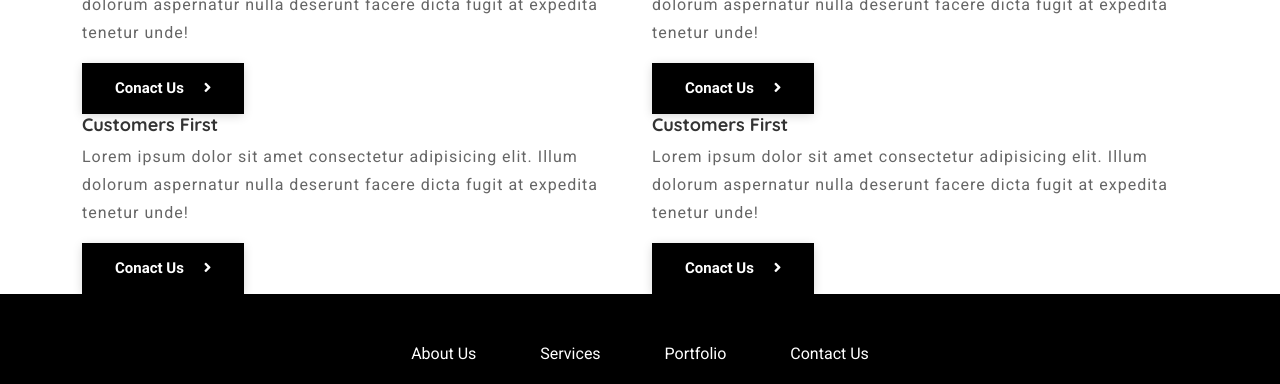
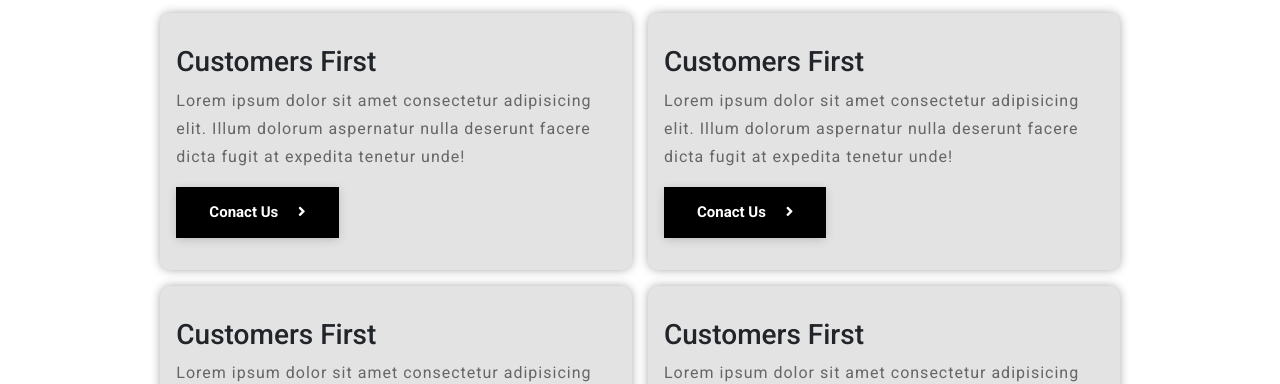
Before and after one commit to DakhaniUsman/eclipsedigitals, a plain HTML site: page about-us.html in a window 1280 px wide. Shown: the part 755-1139 px from the top of the page. Drawn offline with nearby package versions, Linux system fonts and the light colour scheme.

Commit message:
about us page

```diff
--- a/about-us.html
+++ b/about-us.html
@@ -85,11 +85,11 @@
             <p class="about-us-para">We are a creative studio that specializes in providing high-quality design and branding solutions to businesses and individuals. Our team is composed of talented designers, developers, and marketers.!</p>
           </div>
           <div class="row">
-              <div class="col-lg-3">
+              <div class="col-lg-3 col-md-4">
                 <p><b>SOMETHING</b> <br>  WHAT WE DO</p>
                 <img src="./assets/img/design-arrow.png" alt="design arrow">
               </div>
-              <div class="col-lg-3">
+              <div class="col-lg-3 col-md-4">
                 <ul>
                   <li>Content Creation</li>
                   <li>Branding</li>
@@ -98,7 +98,7 @@
                   <li>Animation</li>
                 </ul>
               </div>
-              <div class="col-lg-3">
+              <div class="col-lg-3 col-md-4">
                 <ul>
                   <li>Content Creation</li>
                   <li>Branding</li>
@@ -113,14 +113,14 @@
      </section>
 
      <section id="values">
-      <div class="container">
+      <div class="container wrapper">
         <div class="row text-center">
           <h2>Our Core Values</h2>
           <p>We break down barriers so team can focus on what matters - working together to create products their customers love.</p>
         </div>
-        <div class="row value-cards">
-          <div class="col-lg-6 value-card">
-            <h4>Customers First</h4>
+        <div class="row value-cards justify-content-center">
+          <div class="col-lg-5 value-card ">
+            <h3>Customers First</h3>
             <p>Lorem ipsum dolor sit amet consectetur adipisicing elit. Illum dolorum aspernatur nulla deserunt facere dicta fugit at expedita tenetur unde!</p>
             <button class="main-btn">
               <a href="#">
@@ -128,8 +128,8 @@
               </a>
             </button>
           </div>
-          <div class="col-lg-6 value-card">
-            <h4>Customers First</h4>
+          <div class="col-lg-5 value-card">
+            <h3>Customers First</h3>
             <p>Lorem ipsum dolor sit amet consectetur adipisicing elit. Illum dolorum aspernatur nulla deserunt facere dicta fugit at expedita tenetur unde!</p>
             <button class="main-btn">
               <a href="#">
@@ -137,8 +137,8 @@
               </a>
             </button>
           </div>
-          <div class="col-lg-6 value-card">
-            <h4>Customers First</h4>
+          <div class="col-lg-5 value-card">
+            <h3>Customers First</h3>
             <p>Lorem ipsum dolor sit amet consectetur adipisicing elit. Illum dolorum aspernatur nulla deserunt facere dicta fugit at expedita tenetur unde!</p>
             <button class="main-btn">
               <a href="#">
@@ -146,8 +146,8 @@
               </a>
             </button>
           </div>
-          <div class="col-lg-6 value-card">
-            <h4>Customers First</h4>
+          <div class="col-lg-5 value-card">
+            <h3>Customers First</h3>
             <p>Lorem ipsum dolor sit amet consectetur adipisicing elit. Illum dolorum aspernatur nulla deserunt facere dicta fugit at expedita tenetur unde!</p>
             <button class="main-btn">
               <a href="#">
--- a/css/style.css
+++ b/css/style.css
@@ -495,3 +495,15 @@ h1 {
   font-weight: 900;
   color: white !important;
 }
+
+.value-cards{
+
+  gap: 1em;
+}
+
+.value-card{
+  padding: 2em 1em;
+  background-color: #e4e3e3;
+  box-shadow: 0px 0px 10px #aaa;
+  border-radius: 10px;
+}
```
